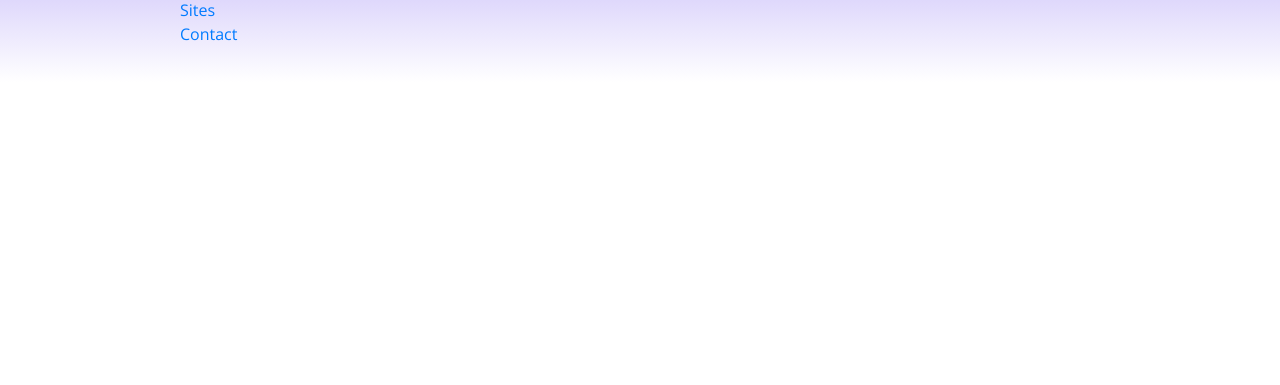
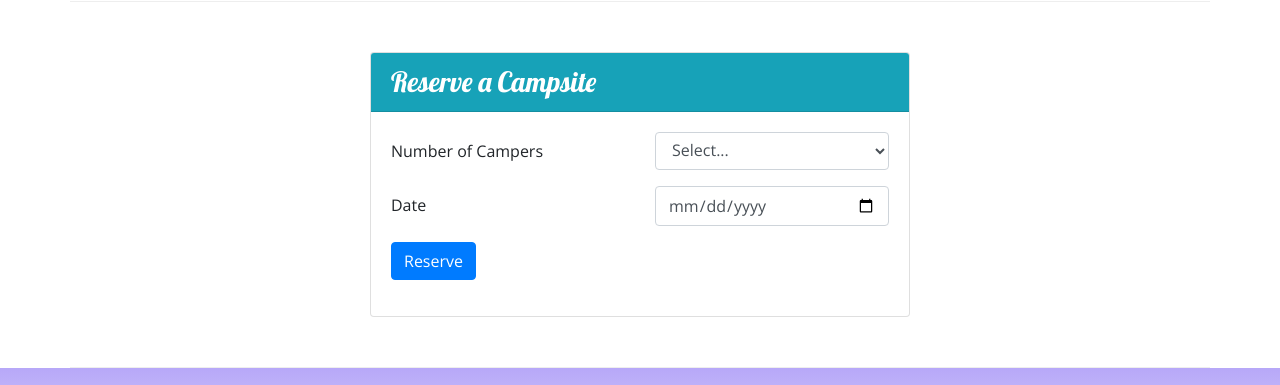
Before and after one commit to mhitmhit/2-Bootstrap, a website: page index.html in a window 1280 px wide. Shown: the part 1151-1536 px from the top of the page. Before the commit the page ends 1233 px from the top, so only its background shows below. Drawn offline with nearby package versions, Linux system fonts and the light colour scheme.

Commit message:
Week 2 Assignment

```diff
--- a/index.html
+++ b/index.html
@@ -26,6 +26,9 @@
                 <div class="col">
                     <h1>NuCamp</h1>
                     <h2>a better way to camp</h2>
+                </div>
+                <div class="col-md-4 col-xl-2 mt-4">
+                    <a href="#reserveForm" role="button" class="btn btn-lg btn-info">Reserve Campsite</a>
                 </div>
             </div>
         </div>
@@ -66,8 +69,13 @@
                     <h2>Featured Campsites</h2>
                 </div>
                 <div class="col">
-                    <h3>React Lake Campground</h3>
-                    <p class="d-none d-sm-block">Nestled in the foothills of the Chrome Mountains, this campground on the shores of the pristine React Lake is a favorite for fly fishers.</p class="d-none d-sm-block">
+                    <div class="media">
+                        <div class="media-body align-self-center">
+                            <h3>React Lake Campground</h3>
+                            <p class="d-none d-sm-block">Nestled in the foothills of the Chrome Mountains, this campground on the shores of the pristine React Lake is a favorite for fly fishers.</p class="d-none d-sm-block">
+                        </div>
+                        <img class="d-flex ml-3 img-thumbnail" src="img/react-lake-thumb.jpg" alt="React lake Thumb image" />
+                    </div>
                 </div>
             </div>
             <div class="row row-content align-items-center">
@@ -76,10 +84,60 @@
                 </div>
                 <div class="col">
                     <div class="media">
-                        <img class="d-flex mr-3 img-thumbnail " src="img/bootstrap-thumb.png" alt="Bootstrap Outfitters">
+                        <img class="d-flex mr-3 img-thumbnail" src="img/bootstrap-thumb.png" alt="Bootstrap Outfitters">
                         <div class="media-body align-self-center">
                             <h3>Bootstrap Outfitters</h3>
                             <p class="d-none d-sm-block">Bootstrap Outfitters supplies you with gear you need at prices you can't beat.</p>
+                        </div>
+                    </div>
+                </div>
+            </div>
+
+
+
+
+
+
+
+
+
+            <div class="row row-content">
+                <div class="col-sm-6 mx-auto">
+                    <div class="card">
+                        <h3 class="card-header bg-info text-white">
+                            Reserve a Campsite
+                        </h3>
+                        <div class="card-body">
+                            <form id="reserveForm">
+                                <div class="form-group row">
+                                    <label for="numCampers" class="col-sm-6 col-form-label">
+                                        Number of Campers </label>
+                                    <div class="col">
+                                        <select name="numCampers" id="numCampers"
+                                        class="form-control">
+                                            <option selected>Select...</option>
+                                            <option value="1">1</option>
+                                            <option value="2">2</option>
+                                            <option value="3">3</option>
+                                            <option value="4">4</option>
+                                            <option value="5">5</option>
+                                            <option value="6">6</option>
+                                        </select>
+                                    </div>
+                                </div>
+                                <div class="form-group row">
+                                    <label for="date" class="col-sm-6 col-form-label">Date</label>
+                                    <div class="col">
+                                        <input class="form-control" type="date" name="date" id="date"
+                                        placeholder="Date"/>
+                                    </div>
+                                </div>
+                                <div class="form-group row">
+                                    <div class="col">
+                                        <button type="submit" class="btn btn-primary">Reserve</button>
+                                    </div>
+                                </div>
+                            </form>
                         </div>
                     </div>
                 </div>
```
